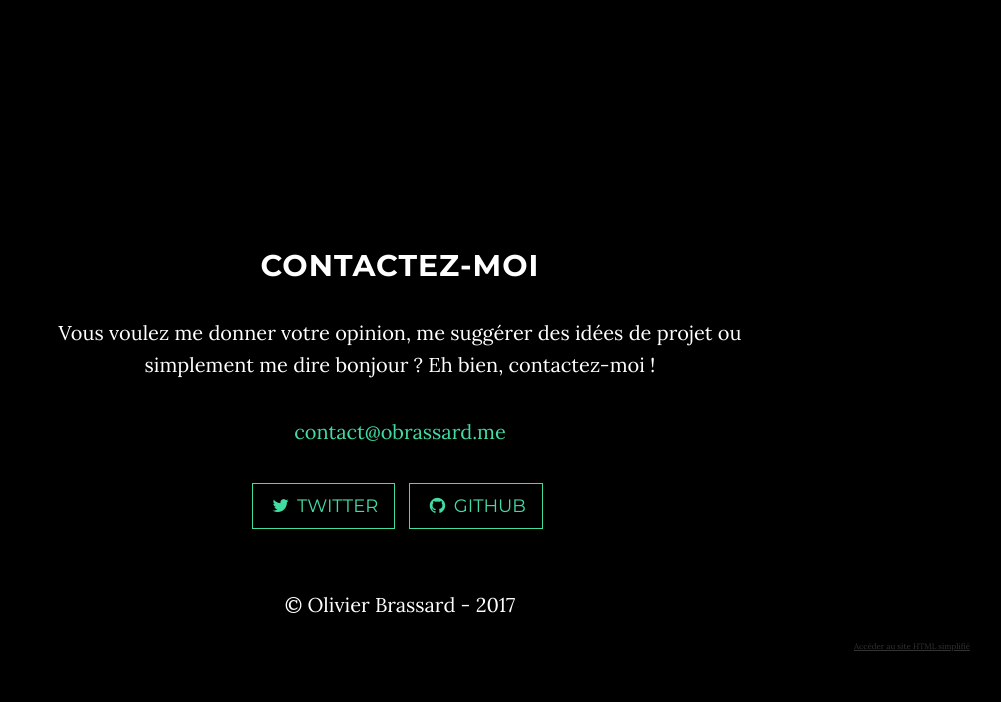
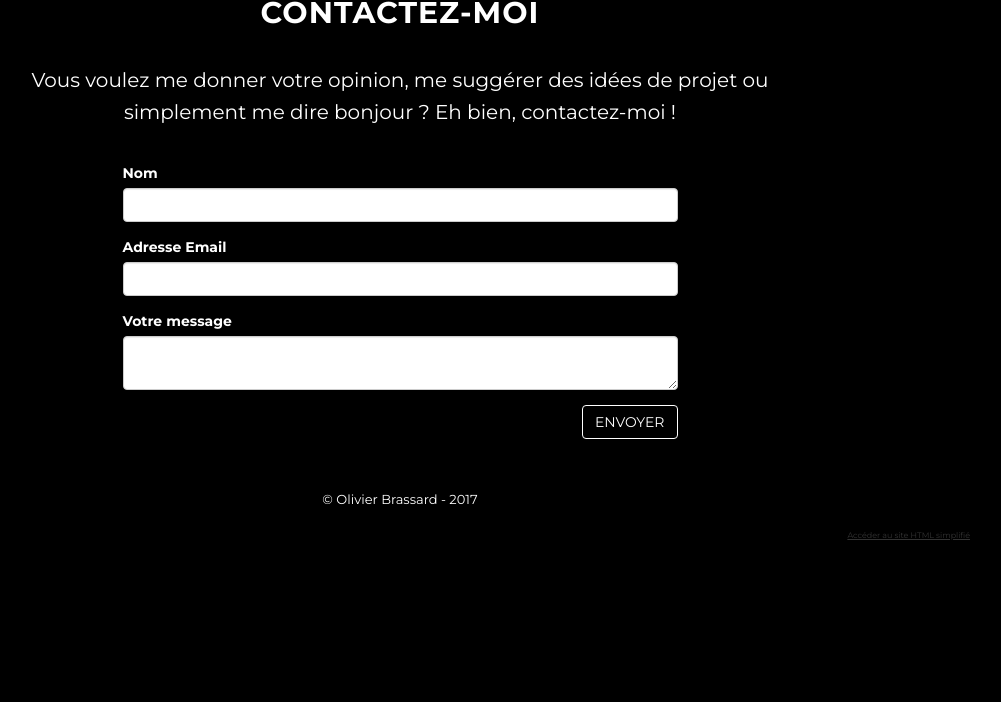
Before and after one commit to obrassard/portfolio-personnel, a PHP site: page / in a window 1280 px wide. Shown: the part 2243-2945 px from the top of the page, without its empty margins (240-1241 px from the left). After the commit the page ends 2783 px from the top, so only its background shows below. Run offline with PHP 8.4, Linux system fonts and the light colour scheme; style sheets or scripts are compiled from the project's sources; some libraries are stand-ins or nearby versions.

Commit message:
Added picture + contact form

```diff
--- a/css/theme.css
+++ b/css/theme.css
@@ -385,3 +385,13 @@
     border: 1px solid #ffffff;
     border-radius: 3px;
 }
+
+
+.img-center {
+  margin: 0 auto;
+  margin-bottom: 25px;
+}
+
+#no-margin{
+  margin-bottom: 0;
+}
--- a/gulpfile.js
+++ b/gulpfile.js
@@ -29,7 +29,7 @@
 
 // Minify compiled CSS
 gulp.task('minify-css', ['less'], function() {
-    return gulp.src('css/grayscale.css')
+    return gulp.src('css/theme.css')
         .pipe(cleanCSS({ compatibility: 'ie8' }))
         .pipe(rename({ suffix: '.min' }))
         .pipe(gulp.dest('css'))
--- a/index.html
+++ b/index.html
@@ -9,7 +9,7 @@
     <meta name="author" content="Olivier Brassard">
 
 
-    <title>Bienvenue - Olivier Brassard</title>
+    <title>Olivier Brassard</title>
 
     <!-- Bootstrap Core CSS -->
     <link href="vendor/bootstrap/css/bootstrap.min.css" rel="stylesheet">
@@ -20,7 +20,7 @@
     <link href="https://fonts.googleapis.com/css?family=Montserrat:400,700" rel="stylesheet" type="text/css">
 
     <!-- Theme CSS -->
-    <link href="css/grayscale.min.css" rel="stylesheet">
+    <link href="css/theme.css" rel="stylesheet">
 
     <!-- HTML5 Shim and Respond.js IE8 support of HTML5 elements and media queries -->
     <!-- WARNING: Respond.js doesn't work if you view the page via file:// -->
@@ -135,8 +135,10 @@
         <div class="download-section">
             <div class="container">
                 <div class="col-lg-8 col-lg-offset-2">
-                    <h2>À propos</h2>
-                    <p>Hello world ! Je suis un étudiant canadien en informatique et ceci est le portfolio de mes projets personnels.
+                    <h2 style="margin-bottom: 25px">À propos</h2>
+                    <a href="http://github.com/obrassard"><img class="img-circle img-responsive img-center" src="./img/me.png" width="200" alt="Photo de moi"></a>
+
+                    <p id="no-margin">Hello world ! Je suis un étudiant canadien en informatique et ceci est le portfolio de mes projets personnels.
                         J'apprécie vraiment la programmation, j'apprends donc plusieurs langages, entre autre C#, Java, HTML, CSS et Javascript.
                         Les projets ci-dessus - et ce site lui-même - sont des «expériences de codage» que j'ai décidé de partager avec tous ceux qui, comme moi, ont une passion pour la prog !
                     </p>
@@ -146,21 +148,46 @@
     </section>
 
     <!-- Contact Section -->
-    <section id="contact" class="container content-section text-center">
+    <section id="contact" class="container content-section">
         <div class="row">
-            <div class="col-lg-8 col-lg-offset-2">
+            <div class="col-lg-8 col-lg-offset-2 text-center">
+
                 <h2>Contactez-moi</h2>
                 <p>Vous voulez me donner votre opinion, me suggérer des idées de projet ou simplement me dire bonjour ? Eh bien, contactez-moi !</p>
-                <p><a href="mailto:contact@obrassard.me">contact@obrassard.me</a>
-                </p>
-                <ul class="list-inline banner-social-buttons">
+
+                <!--<p><a href="mailto:contact@obrassard.me">contact@obrassard.me</a>
+                </p>-->
+            </div>
+            <div class="col-md-3"></div>
+            <div class="col-md-6">
+                <form id="contactForm" action="https://formspree.io/brassard.oli@gmail.com" method="POST">
+                    <div class="form-group">
+                        <label for="name">Nom</label>
+                        <input type="text" class="form-control" id="name" name="name">
+                    </div>
+                    <div class="form-group">
+                        <label for="email">Adresse Email</label>
+                        <input type="email" class="form-control" id="email" name="_replyto">
+                    </div>
+                    <div class="form-group">
+                        <label for="message">Votre message</label>
+                        <textarea class="form-control" id="message" name="message"></textarea>
+                    </div>
+                    <input type="hidden" name="_next" value="http://obrassard.github.io/" />
+                    <input type="hidden" name="_subject" value="New message from your website!" />
+                </form>
+                <div class="alert alert-danger" id="alert" style="display: none" role="alert"> <strong>Oups!</strong> Veuillez compléter tous les champs.</div>
+                <button class="btn btn-default pull-right" onclick="ValidateForm()">Envoyer</button>
+
+
+                <!-- <ul class="list-inline banner-social-buttons">
                     <li>
                         <a href="https://twitter.com/br4ss4rdo" class="btn btn-default btn-lg"><i class="fa fa-twitter fa-fw"></i> <span class="network-name">Twitter</span></a>
                     </li>
                     <li>
                         <a href="https://github.com/obrassard" class="btn btn-default btn-lg"><i class="fa fa-github fa-fw"></i> <span class="network-name">Github</span></a>
                     </li>
-                </ul>
+                </ul>-->
             </div>
         </div>
     </section>
@@ -173,6 +200,7 @@
         </div>
     </footer>
 
+    <script src="./js/contactform.js"></script>
     <!-- jQuery -->
     <script src="vendor/jquery/jquery.js"></script>
 
--- /dev/null
+++ b/js/contactform.js
@@ -0,0 +1,53 @@
+function ValidateForm()
+{
+    var nameOk = true;
+    //Verify empty name
+    if (document.getElementById('name').value === "")
+    {
+        document.getElementById('name').style.border = "solid 2px red";
+        nameOk = false;
+
+    }
+    else{
+        document.getElementById('name').style.border = "1px solid #ccc";
+    }
+
+
+    //verify empty message
+    var messageOk = true;
+    if (document.getElementById('message').value === "")
+    {
+        document.getElementById('message').style.border = "solid 2px red";
+        messageOk = false;
+    }
+    else{
+        document.getElementById('message').style.border = "1px solid #ccc";
+
+    }
+
+
+    //Verify email
+    var emailOk = true;
+    var email = document.getElementById('email').value;
+
+    var mailformat = /^\w+([\.-]?\w+)*@\w+([\.-]?\w+)*(\.\w{2,3})+$/;
+    if(email.match(mailformat))
+    {
+        document.getElementById('email').style.border = "1px solid #ccc";
+
+    }
+    else {
+        document.getElementById('email').style.border = "solid 2px red";
+
+        emailOk=false;
+    }
+
+    //send if everything is ok
+    if (emailOk && messageOk && nameOk)
+    {
+        document.getElementById("contactForm").submit();
+        document.getElementById("alert").style.display="none";
+        return;
+    }
+    document.getElementById("alert").style.display="block";
+}
```
Also changed, not shown: en.html (+35 -10 lines), img/me.png (added).
